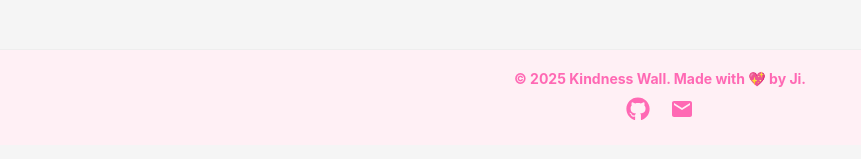
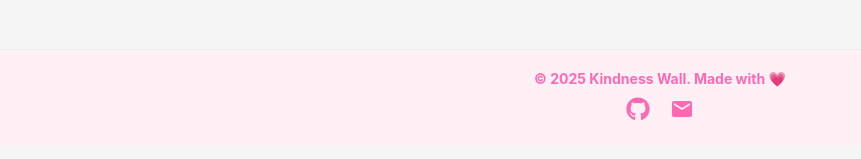
Before and after one commit to JinaM00/kindness-wall, a React (Create React App) app: page /login in a window 1280 px wide. Shown: the part 655-814 px from the top of the page, without its empty margins (0-861 px from the left). Built offline with nearby package versions, Linux system fonts and the light colour scheme.

Commit message:
Update Footer.jsx

```diff
--- a/src/components/Footer.jsx
+++ b/src/components/Footer.jsx
@@ -7,7 +7,7 @@ import "../styles/Footer.css";
 function Footer() {
   return (
     <footer className="footer">
-      <p className="footer-text">© 2025 Kindness Wall. Made with 💖 by Ji.</p>
+      <p className="footer-text">© 2025 Kindness Wall. Made with 💗</p>
       <div className="social-links">
         <a href="https://github.com/yourusername" target="_blank" rel="noreferrer">
           <FaGithub size={24} />
```
